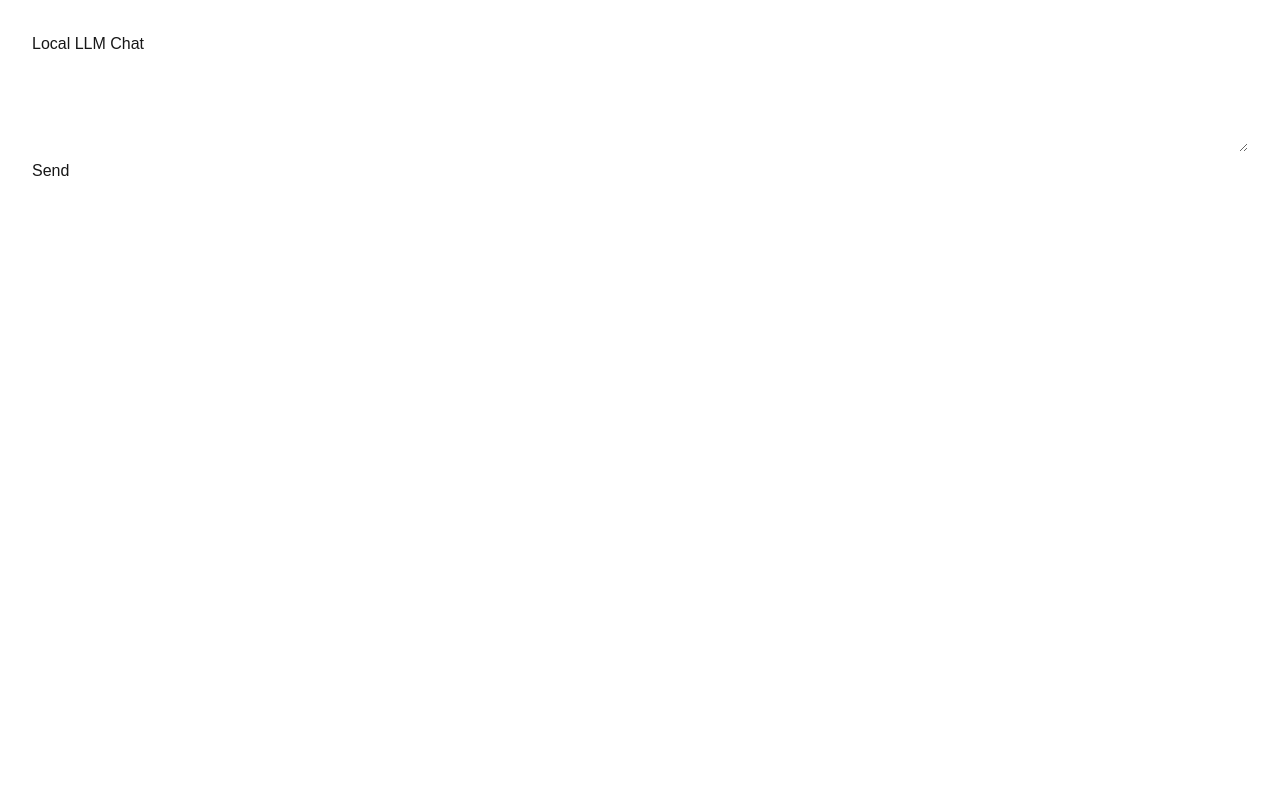
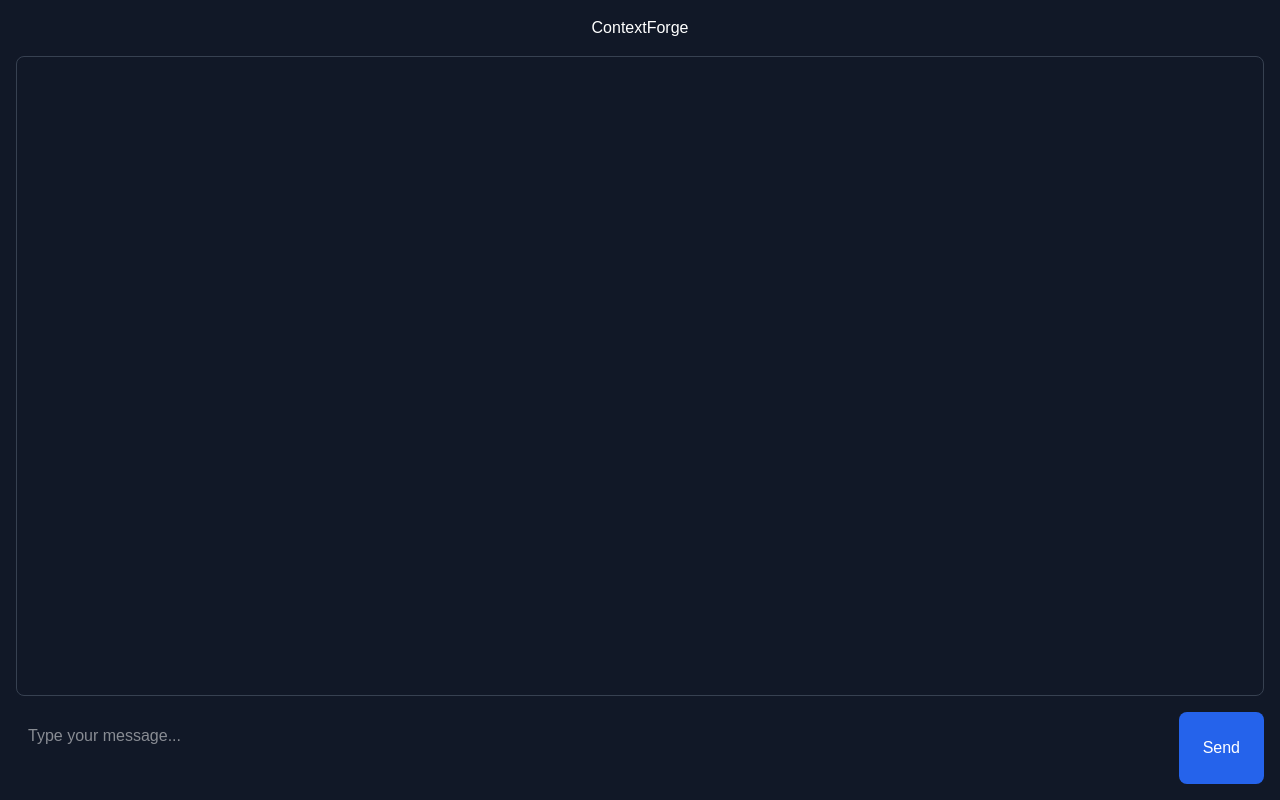
Before and after one commit to arvinder004/FullStack-RAG-Lab, a Next.js app in the folder rag-frontend/: page / in a window 1280 px wide. Built offline with nearby package versions, Linux system fonts and the light colour scheme.

Commit message:
updated page layout

```diff
--- a/rag-frontend/app/page.tsx
+++ b/rag-frontend/app/page.tsx
@@ -1,26 +1,62 @@
 "use client" // this tells Next.js this file runs in browser (client side)...we need to tell this because we use usestate and browser APIs.
 
-import { useState } from "react"
+import { useState, useRef, useEffect } from "react"
+
+/*
+  message type definition
+  role:
+    - user
+    - assistant
+
+  This structure will help later when we add chat memory and RAG context
+*/
+type Message = {
+  role: "user" | "assistant"
+  content: string
+}
 
 export default function Home() {
-  //store user input
-  const [message, setMessage] = useState("")
+  //store full conversation
+  const [messages, setMessages] = useState<Message[]>([])
 
-  //store llm response
-  const [response, setResponse] = useState("")
+  //store current input
+  const [input, setInput] = useState("")
+
+  //loading state for button
+  const [loading, setLoading] = useState(false)
+
+  //reference for auto-scroll
+  const bottomRef = useRef<HTMLDivElement | null>(null);
+
+  /*
+    Auto-scroll to bottom whenever messages update
+  */
+  useEffect(()=>{
+    bottomRef.current?.scrollIntoView({behavior: "smooth"})
+  }, [messages])
 
   // this function runs when user clicks "send"...it sends message to backend and reads streaming response
   const sendMessage = async() => {
-    //clears previous response
-    setResponse("");
+    if(!input.trim()) return
 
+    setLoading(true);
+
+    // add user message to chat
+    const newMessages: Message[] = [
+      ...messages,
+      {role: "user", content: input},
+      {role: "assistant", content: ""} //placeholder for streaming
+    ]
+
+    setMessages(newMessages)
+    setInput("")
 
     // call our own backend API route...not ollama directly...because backend will later handle RAG logic
     const res = await fetch("/api/chat", {
       method: "POST",
 
       //convert JS object into JSON string
-      body: JSON.stringify({message})
+      body: JSON.stringify({message: input})
     })
 
     /*
@@ -33,6 +69,8 @@ export default function Home() {
     //decoder converts binary data to readable text
     const decoder = new TextDecoder("utf-8");
 
+    let assistantText = "";
+
     while(true){
       //read next chunk from stream
       const {done, value} = await reader!.read();
@@ -44,33 +82,143 @@ export default function Home() {
       const chunk = decoder.decode(value)
 
       /*
-        append new chunk to the existing response
-        this creates the typing effect
+        ollama streams JSON lines like:
+        {"response": "Hello", "done":false}
+
+        So we need to parse it line-by-line
       */
-     setResponse((prev) => prev + chunk)
+      const lines = chunk.split("/n").filter(Boolean)
+
+      for (const line of lines){
+        try{
+          const parsed = JSON.parse(line)
+
+          if(parsed.response){
+            assistantText += parsed.response
+
+            //update assistant message dynamically
+            setMessages((prev) => {
+              const updated = [...prev]
+              updated[updated.length - 1] = {
+                role: "assistant",
+                content: assistantText,
+              }
+              return updated
+            })
+          }
+          } catch {
+            // ignore malformed lines
+          }
+        }
+      }
+      setLoading(false)
+  }
+
+  // allow pressing enter to send message (shif+enter for new line)
+  const handleKeyDown = (e: React.KeyboardEvent<HTMLTextAreaElement>) => {
+    if(e.key === "Enter" && !e.shiftKey){
+      e.preventDefault()
+      sendMessage()
     }
   }
 
   return (
-    <div style={{padding: "2rem"}}>
-      <h1>Local LLM Chat</h1>
+    <div style={styles.container}>
+      <h1 style={styles.header}>ContextForge</h1>
 
-      {/*User Input Area*/}
-      <textarea
-        rows={4}
-        style={{width:"100%"}}
-        value={message}
-        onChange={(e) => setMessage(e.target.value)}
-      />
+      {/* Chat Area */}
+      <div style={styles.chatContainer}>
+        {messages.map((msg, index) => (
+          <div
+            key={index}
+            style={{
+              ...styles.message,
+              alignSelf:
+                msg.role === "user" ? "flex-end" : "flex-start",
+              backgroundColor:
+                msg.role === "user" ? "#2563eb" : "#1f2937",
+            }}
+          >
+            {msg.content}
+          </div>
+        ))}
 
-      {/*Butto to send message*/}
-      <button onClick={sendMessage}>Send</button>
+        {/* Auto-scroll anchor */}
+        <div ref={bottomRef} />
+      </div>
 
-      {/*Dsiplay steamed Response*/}
-      <pre style={{whiteSpace: "pre-wrap", marginTop: "1rem"}}>
-        {response}
-      </pre>
+      {/* Input Area */}
+      <div style={styles.inputContainer}>
+        <textarea
+          style={styles.textarea}
+          value={input}
+          onChange={(e) => setInput(e.target.value)}
+          onKeyDown={handleKeyDown}
+          placeholder="Type your message..."
+        />
+
+        <button
+          style={styles.button}
+          onClick={sendMessage}
+          disabled={loading}
+        >
+          {loading ? "Thinking..." : "Send"}
+        </button>
+      </div>
     </div>
-  )
+  );
+}
 
-}
+/*
+  Simple inline styles.
+  Later we can move to Tailwind.
+*/
+const styles: { [key: string]: React.CSSProperties } = {
+  container: {
+    display: "flex",
+    flexDirection: "column",
+    height: "100vh",
+    backgroundColor: "#111827",
+    color: "white",
+    padding: "1rem",
+  },
+  header: {
+    textAlign: "center",
+    marginBottom: "1rem",
+  },
+  chatContainer: {
+    flex: 1,
+    display: "flex",
+    flexDirection: "column",
+    gap: "0.5rem",
+    overflowY: "auto",
+    padding: "1rem",
+    border: "1px solid #374151",
+    borderRadius: "8px",
+  },
+  message: {
+    maxWidth: "70%",
+    padding: "0.75rem",
+    borderRadius: "12px",
+    whiteSpace: "pre-wrap",
+  },
+  inputContainer: {
+    display: "flex",
+    gap: "0.5rem",
+    marginTop: "1rem",
+  },
+  textarea: {
+    flex: 1,
+    padding: "0.75rem",
+    borderRadius: "8px",
+    resize: "none",
+  },
+  button: {
+    padding: "0.75rem 1.5rem",
+    borderRadius: "8px",
+    backgroundColor: "#2563eb",
+    color: "white",
+    border: "none",
+    cursor: "pointer",
+  },
+};
```
